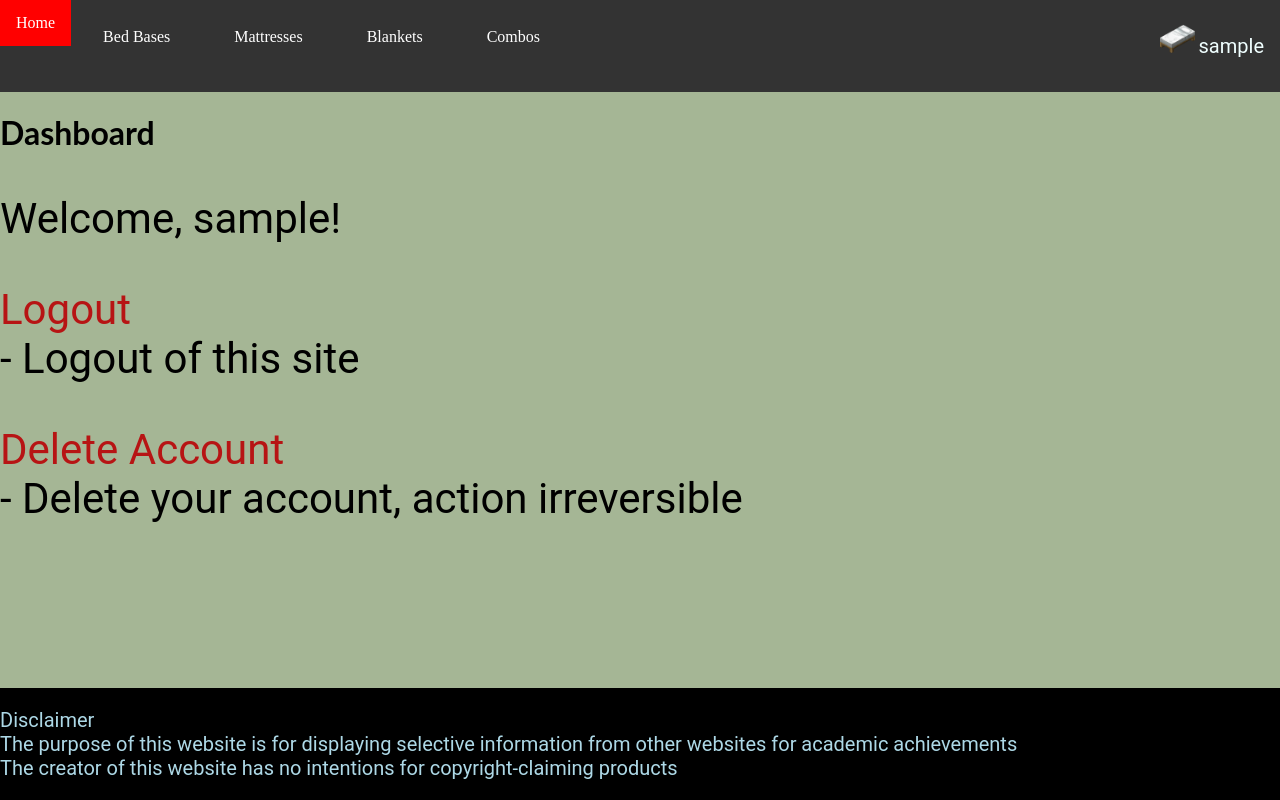
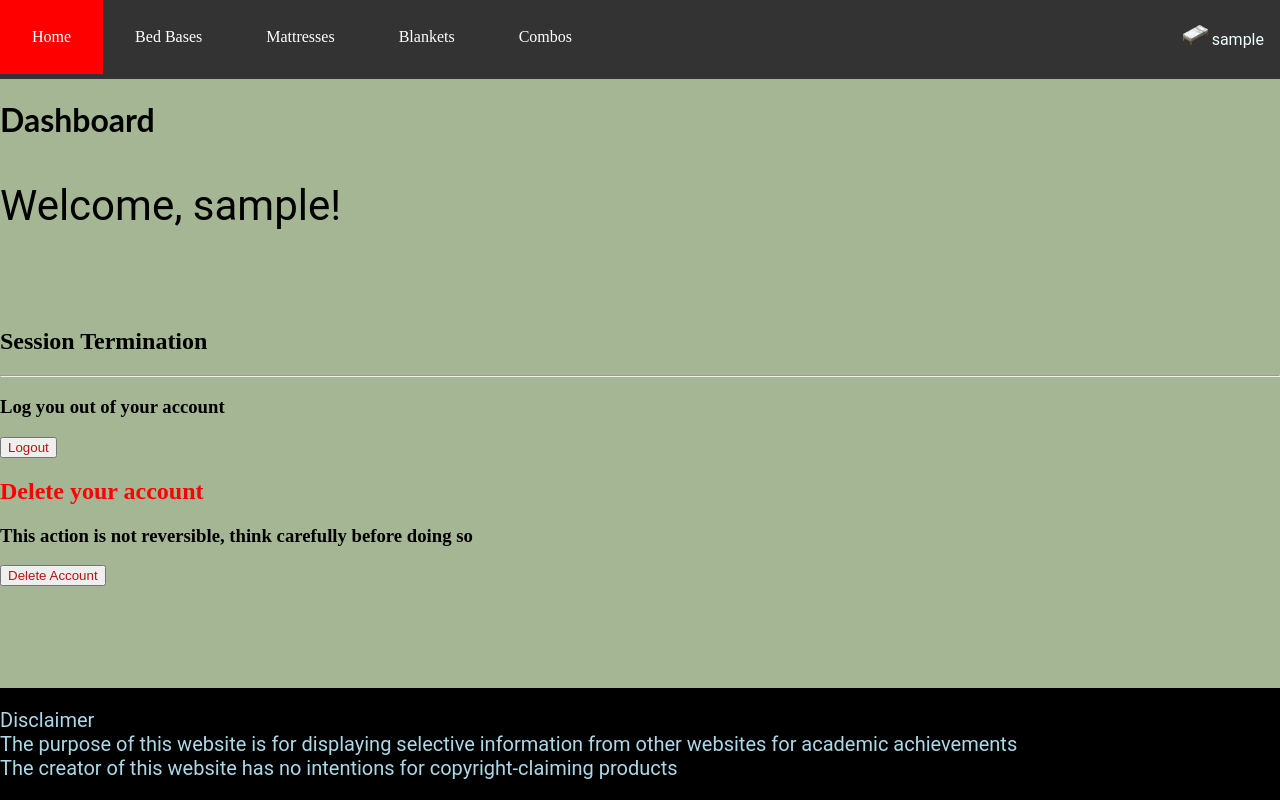
Before and after one commit to DavidWu531/beds, a Flask app: page /dashboard in a window 1280 px wide. Run offline with Flask 3, Linux system fonts and the light colour scheme; the visitor is signed in with stand-in values (Sample User, id 1).

Commit message:
Styled dashboard buttons and text

```diff
--- a/static/style.css
+++ b/static/style.css
@@ -222,3 +222,13 @@ input {
   font-size: 16px;
   text-align: center;
 }
+
+#delete-account {
+  color: red;
+}
+
+#layout-username {
+  font-size: 16px;
+  color: azure;
+  display: inline-block;
+}
--- a/templates/dashboard.html
+++ b/templates/dashboard.html
@@ -9,9 +9,17 @@
 </head>
 <body>
     <h1>Dashboard</h1>
-    <p>Welcome, {{session['username']}}!</p>
-    <p><a href="/logout">Logout</a> - Logout of this site</p>
-    <p><a href="/delete">Delete Account</a> - Delete your account, action irreversible</p>
+    <p>Welcome, {{session['username']}}!</p><br><br>
+    <h2>Session Termination</h2><hr>
+    <h3>Log you out of your account</h3>
+    <button class="dashboard" id="dashboard-logout">
+        <a href="/logout">Logout</a>
+    </button><br>
+    <h2 id="delete-account">Delete your account</h2>
+    <h3>This action is not reversible, think carefully before doing so</h3>
+    <button class="dashboard" id="dashboard-delete">
+        <a href="/delete">Delete Account</a>
+    </button>
 </body>
 {% endblock %}
 </html>
--- a/templates/layout.html
+++ b/templates/layout.html
@@ -4,7 +4,11 @@
   <link rel="stylesheet" href="/static/style.css">
 <div class="navbar"> <!--Navigation Bar on the top-->
     <ul>
-    <a class="active" href="/">Home</a>
+      <div class="dropdown">
+        <button class="dropbtn">
+          <a class="active" href="/">Home</a>
+        </button>
+      </div>
     <div class="dropdown">
       <button class="dropbtn">
         <a href="/bed_base/0">Bed Bases</a>
@@ -64,8 +68,8 @@
 
     <div style="float: right;">
       <a href="/dashboard">
-        <img class="navbar_image" src="/static/images/White_Bed_29.png" width="35" height="35">
-        <p style="font-size: 20px; color: azure; display: inline-block;">{{session['username']}}</p>
+        <img class="navbar_image" src="/static/images/White_Bed_29.png" width="25" height="25">
+        <p id="layout-username">{{session['username']}}</p>
       </a>
     </div>
   </ul>
```
Also changed, not shown: account.db.
